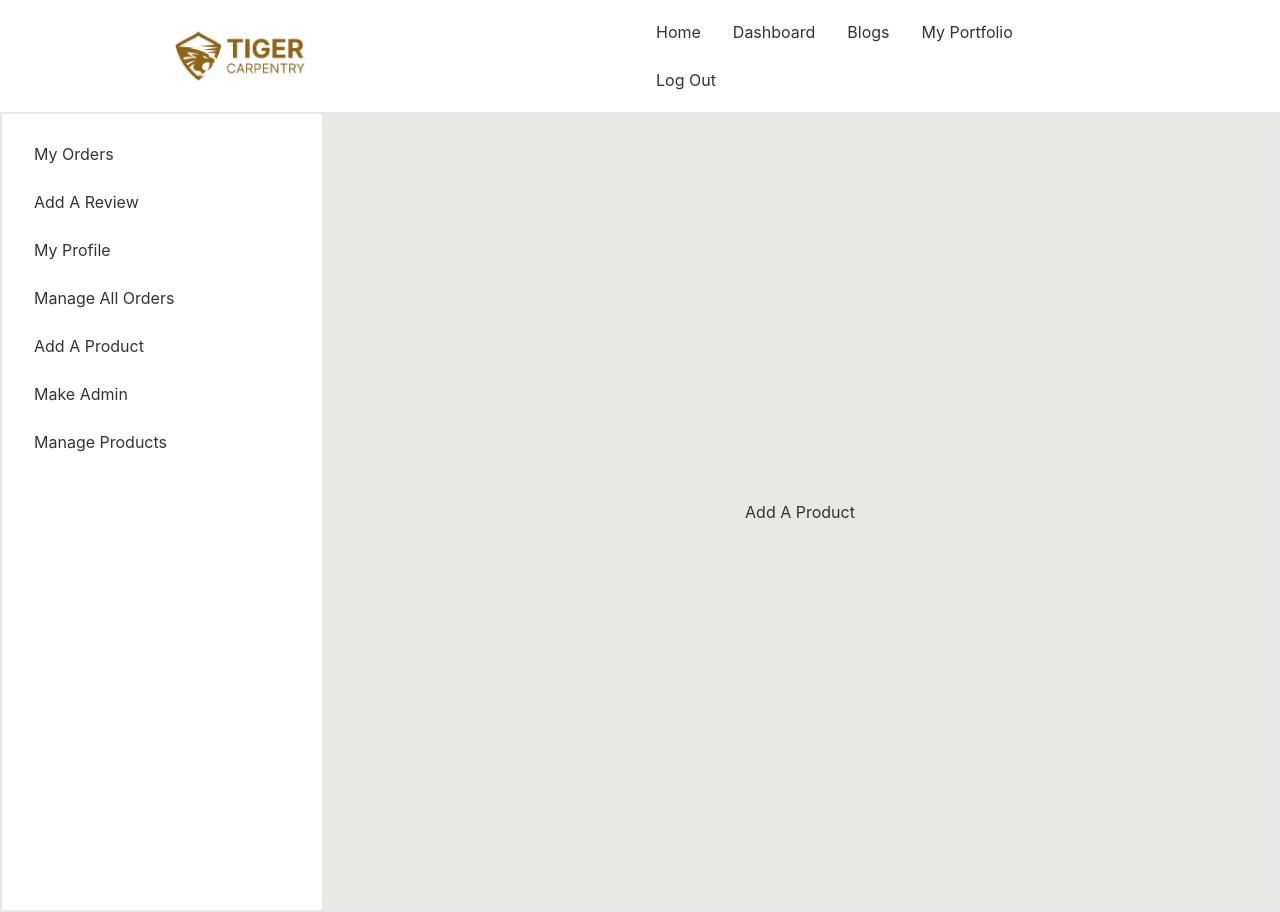
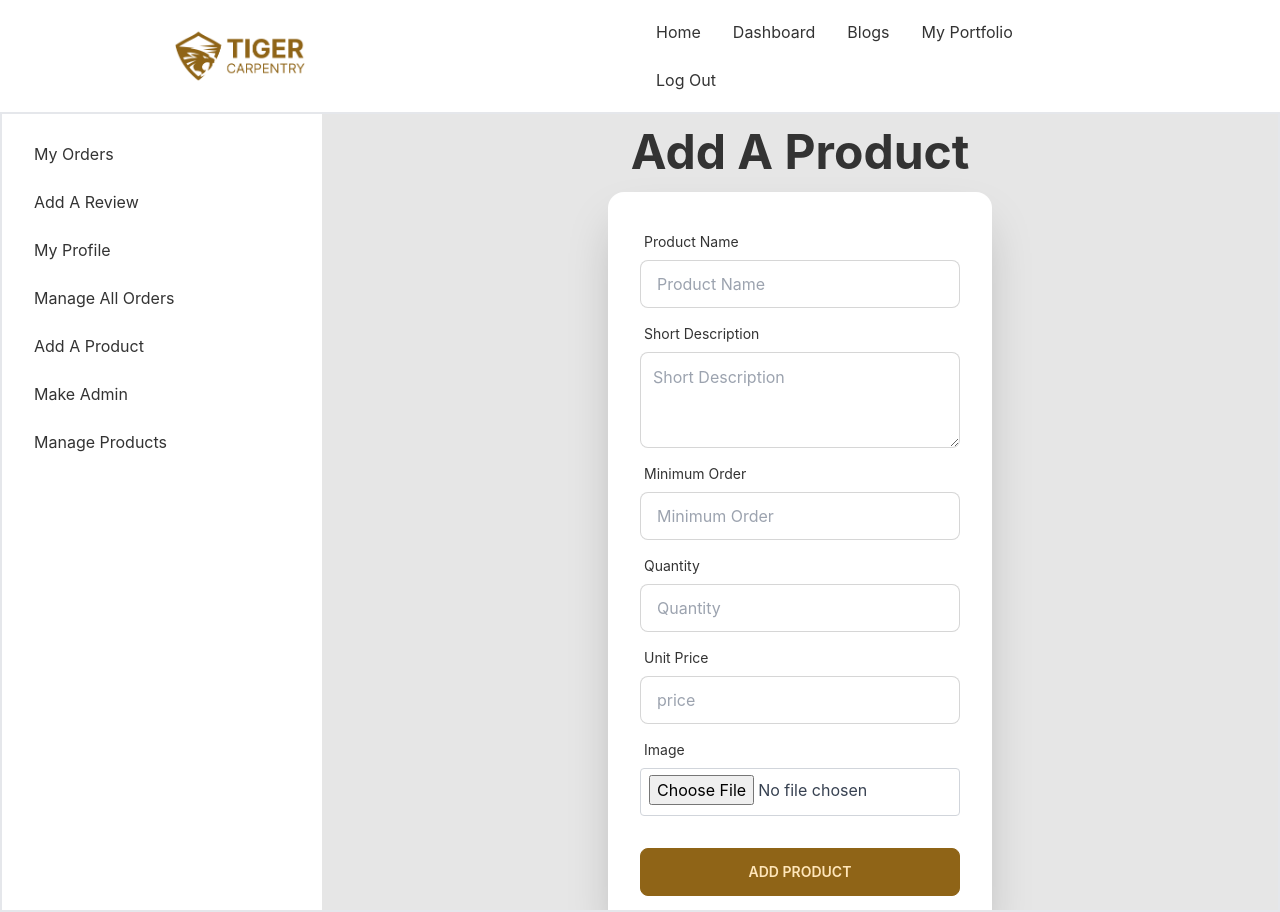
Before and after one commit to abdulmomin956/Tiger-Carpentry-client-side, a React (Create React App) app: page /dashboard/add-product in a window 1280 px wide. Built offline with nearby package versions, Linux system fonts and the light colour scheme; no server answers; sample sign-in values are in the browser's storage.

Commit message:
add product route

```diff
--- a/src/pages/Dashboard/AddProduct.js
+++ b/src/pages/Dashboard/AddProduct.js
@@ -1,10 +1,78 @@
 import React from 'react';
+import { useForm } from 'react-hook-form';
 
 const AddProduct = () => {
+    const { register, handleSubmit } = useForm();
+    const onSubmit = async data => {
+        // await createUserWithEmailAndPassword(data.email, data.password);
+        // await updateProfile({ displayName: data.name });
+    };
     return (
-        <div>
-            <h1>Add A Product</h1>
-        </div>
+        <form onSubmit={handleSubmit(onSubmit)} class="hero min-h-screen bg-base-200">
+            <div class="hero-content flex-col w-full md:w-1/2">
+                <div class="text-center lg:text-left">
+                    <h1 class="text-5xl font-bold">Add A Product</h1>
+                </div>
+                <div class="card flex-shrink-0 w-full max-w-sm shadow-2xl bg-base-100">
+                    <div class="card-body">
+                        <div class="form-control">
+                            <label class="label">
+                                <span class="label-text">Product Name</span>
+                            </label>
+                            <input {...register("name")} type="text" placeholder="Product Name" class="input input-bordered" />
+                        </div>
+                        <div class="form-control">
+                            <label class="label">
+                                <span class="label-text">Short Description</span>
+                            </label>
+                            <textarea {...register("short")} type="text" placeholder="Short Description" class="input input-bordered h-24 p-3 border rounded-lg" />
+                        </div>
+                        <div class="form-control">
+                            <label class="label">
+                                <span class="label-text">Minimum Order</span>
+                            </label>
+                            <input {...register("minOrder")} type="number" placeholder="Minimum Order" class="input input-bordered" />
+                        </div>
+                        <div class="form-control">
+                            <label class="label">
+                                <span class="label-text">Quantity</span>
+                            </label>
+                            <input {...register("availableQty")} type="number" placeholder="Quantity" class="input input-bordered" />
+                        </div>
+                        <div class="form-control">
+                            <label class="label">
+                                <span class="label-text">Unit Price</span>
+                            </label>
+                            <input {...register("price")} type="number" placeholder="price" class="input input-bordered" />
+                        </div>
+                        <div class="form-control">
+                            <label class="label">
+                                <span class="label-text">Image</span>
+                            </label>
+                            <input  {...register("image")} type="file" accept=".png, .jpg, .jpeg"
+                                class="
+                                input input-bordered block
+                                w-full
+                                px-2
+                                py-1.5
+                                text-base
+                                font-normal
+                                text-gray-700
+                                bg-white bg-clip-padding
+                                border border-solid border-gray-300
+                                rounded
+                                transition
+                                ease-in-out
+                                m-0
+                                focus:text-gray-700 focus:bg-white focus:border-blue-600 focus:outline-none" />
+                        </div>
+                        <div class="form-control mt-6">
+                            <button type='submit' class="btn btn-primary">Add Product</button>
+                        </div>
+                    </div>
+                </div>
+            </div>
+        </form>
     );
 };
 
```
